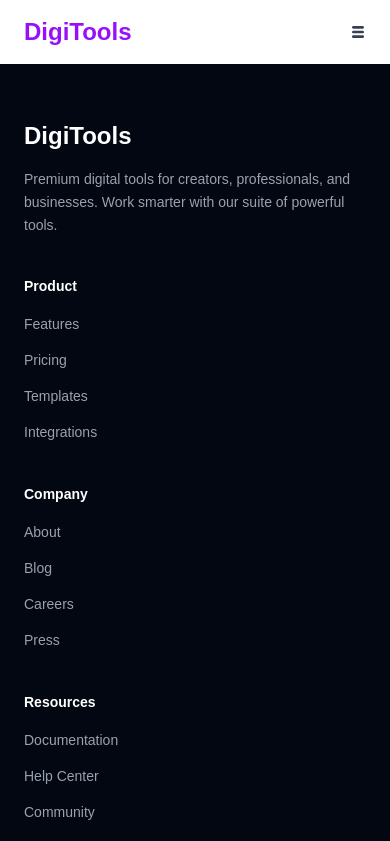
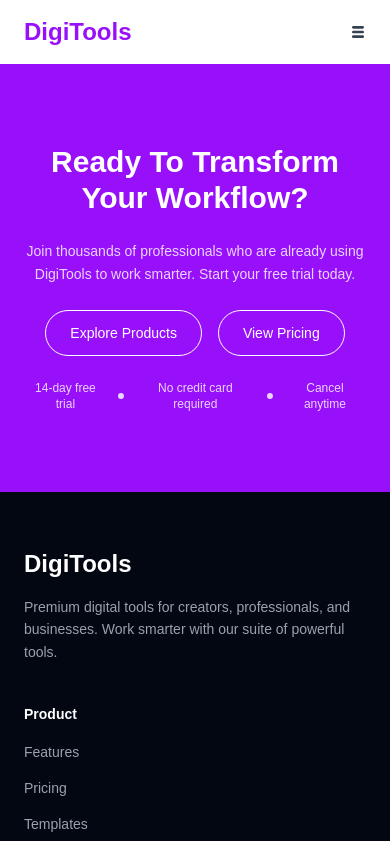
Before and after one commit to asif404-error/my-sixth-assignment, a React (Vite) app: page / in a window 390 px wide. Shown: the top 841 px of the page. Built offline with nearby package versions, Linux system fonts and the light colour scheme.

Commit message:
Workflow (optional) section has been added and made it responsive.

```diff
--- a/src/App.jsx
+++ b/src/App.jsx
@@ -2,6 +2,7 @@ import { useState } from "react";
 import "./App.css";
 import Navbar from "./components/navbar/Navbar";
 import Footer from "./components/footer/Footer";
+import Workflow from "./components/optionalPart/Workflow";
 
 function App() {
   const [cart] = useState([]);
@@ -9,6 +10,7 @@ function App() {
   return (
     <>
       <Navbar cartCount={cart} />
+      <Workflow />
       <Footer />
     </>
   );
--- /dev/null
+++ b/src/components/optionalPart/Workflow.jsx
@@ -0,0 +1,31 @@
+import React from 'react';
+import { GoDotFill } from 'react-icons/go';
+
+const Workflow = () => {
+    return (
+        <section className="bg-purple-600 px-6 py-20">
+      <div className="max-w-7xl mx-auto flex flex-col items-center text-center gap-6">
+        <h2 className="text-3xl md:text-4xl font-bold text-white">
+          Ready To Transform Your Workflow?
+        </h2>
+        <p className="text-sm text-purple-200 max-w-md leading-relaxed">
+          Join thousands of professionals who are already using DigiTools to
+          work smarter. Start your free trial today.
+        </p>
+        <div className="flex items-center gap-4 flex-wrap justify-center">
+          <button className="border border-white text-white text-sm font-medium px-6 py-3 rounded-full hover:bg-white hover:text-purple-600 transition-colors">
+            Explore Products
+          </button>
+          <button className="border border-white text-white text-sm font-medium px-6 py-3 rounded-full hover:bg-white hover:text-purple-600 transition-colors">
+            View Pricing
+          </button>
+        </div>
+        <p className="flex text-xs text-purple-200 gap-2 items-center">
+          14-day free trial <GoDotFill /> No credit card required <GoDotFill /> Cancel anytime
+        </p>
+      </div>
+    </section>
+    );
+};
+
+export default Workflow;
```
